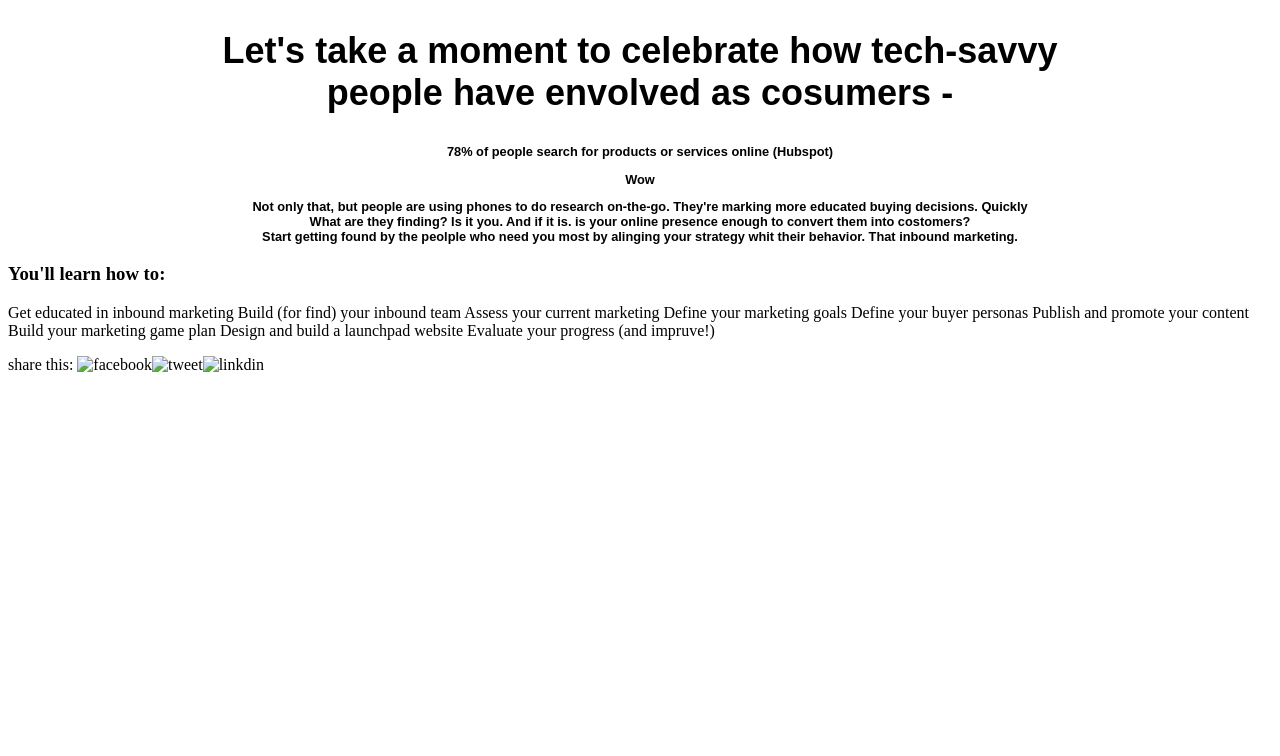
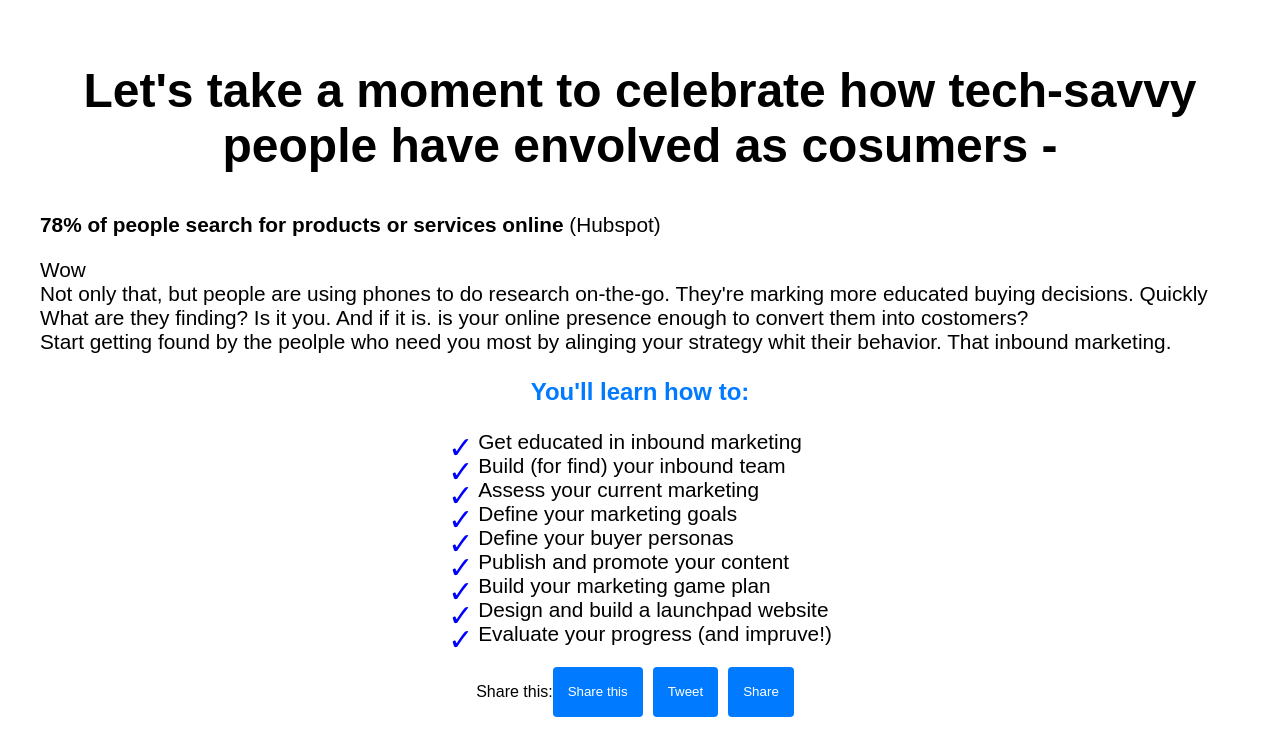
Before and after one commit to Tb994-wb/avalia-o-Luiz, a plain HTML site: page index.html in a window 1280 px wide. Drawn offline with Linux system fonts and the light colour scheme.

Commit message:
Atuallização index e css

```diff
--- a/index.html
+++ b/index.html
@@ -7,34 +7,45 @@
 </head>
 <link rel="stylesheet" href="style.css">
 <body>
+    <section>
         <div class="container">
             <div class="texto">
                 <h2>Let's take a moment to celebrate how tech-savvy<br>
                 people have envolved as cosumers -
                 </h2>
             </div>
-        <div class="exhibition">
-            <p>78% of people search for products or services online (Hubspot)</p>
-            <p>Wow</p>
-            <p>Not only that, but people are using phones to do research on-the-go. They're marking more educated buying decisions. Quickly<br>
+            <div class="sub_texto">
+                <p><strong>78% of people search for products or services online</strong> (Hubspot)</p>
+            </div>
+            <div class="conteudo">
+                <p>Wow<br>
+                Not only that, but people are using phones to do research on-the-go. They're marking more educated buying decisions. Quickly<br>
                 What are they finding? Is it you. And if it is. is your online presence enough to convert them into costomers?<br>
                 Start getting found by the peolple who need you most by alinging your strategy whit their behavior. That inbound marketing.
                 </p>
             </div>
             <div class="topics">
                 <h3>You'll learn how to: </h3>
-            <p>Get educated in inbound marketing
-            Build (for find) your inbound team
-            Assess your current marketing
-            Define your marketing goals
-            Define your buyer personas
-            Publish and promote your content
-            Build your marketing game plan
-            Design and build a launchpad website
-            Evaluate your progress (and impruve!)</p>
+                <ul>
+                    <li><span class="check-symbol">✓</span>Get educated in inbound marketing</li>
+                    <li><span class="check-symbol">✓</span>Build (for find) your inbound team</li>
+                    <li><span class="check-symbol">✓</span>Assess your current marketing</li>
+                    <li><span class="check-symbol">✓</span>Define your marketing goals</li>
+                    <li><span class="check-symbol">✓</span>Define your buyer personas</li>
+                    <li><span class="check-symbol">✓</span>Publish and promote your content</li>
+                    <li><span class="check-symbol">✓</span>Build your marketing game plan</li>
+                    <li><span class="check-symbol">✓</span>Design and build a launchpad website</li>
+                    <li><span class="check-symbol">✓</span>Evaluate your progress (and impruve!)</li>
+                </ul>
             </div>
-        <p>share this: <img src="#" alt="facebook"><img src="#" alt="tweet"><img src="#" alt="linkdin"></p>
+            <div class="share-buttons">
+                <p>Share this:   </p>
+                <button>Share this</button>
+                <button>Tweet</button>
+                <button>Share</button>
             </div>
+        </div>
+    </section>
 
 </body>
 </html>
--- a/style.css
+++ b/style.css
@@ -1,10 +1,37 @@
+.container {
+    color: black;
+    font-family: Arial, Helvetica, sans-serif;
+}
+
+.texto {
+    margin: auto;
+    width: 1200px;
+    text-align: center;
+    font-size: 30px;
+}
+
 .texto {
     font-weight: bold;
+    margin-top: 5%;
     text-align: center;
-    font-size: 1.5em;
+    font-size: 2em;
     color: black;
     text-shadow: 1px 1px 1px rgba(0, 0, 0, 0, 2);
     font-family: Arial, sans-serif;
+}
+
+.sub_texto {
+    text-align: justify;
+    font-size: 1.3em;
+    margin: auto;
+    width: 1200px;
+}
+
+.conteudo {
+    text-align: justify;
+    font-size: 1.3em;
+    margin: auto;
+    width: 1200px;
 }
 
 .exhibition {
@@ -16,3 +43,52 @@
     font-family: Arial, sans-serif;
 
 }
+
+.topics{
+    justify-items: center;
+
+}
+
+h3 {
+    color: #007bff;
+    font-size: 1.5em;
+
+}
+ul {
+    list-style: none; /* Remove os marcadores padrão */
+    padding: 0; /* Remove o padding padrão */
+    font-size: 1.3em;
+}
+
+li {
+    position: relative; /* Para posicionamento do símbolo */
+    padding-left: 30px; /* Espaço para o símbolo */
+
+}
+
+.check-symbol {
+    position: absolute;
+    left: 0%; /* Alinha à esquerda do item */
+    color: blue; /* Cor do símbolo */
+    font-size: 30px; /* Tamanho do símbolo */
+}
+
+.share-buttons {
+    margin-top: 8px;
+    display: flex;
+    justify-content: center;
+}
+
+.share-buttons button {
+    margin-right: 10px;
+    padding: 10px 15px;
+    background-color: #007bff;
+    color: white;
+    border: none;
+    border-radius: 4px;
+    cursor: pointer;
+}
+
+.share-buttons button:hover {
+    background-color: #0056b3;
+}
```
Also changed, not shown: img/check1.png (added), img/facebook.png (added), img/foto1.jpg (added), img/linkdin.png (added), img/tweet.png (added). Lines whose indentation alone changed are shown as unchanged.
